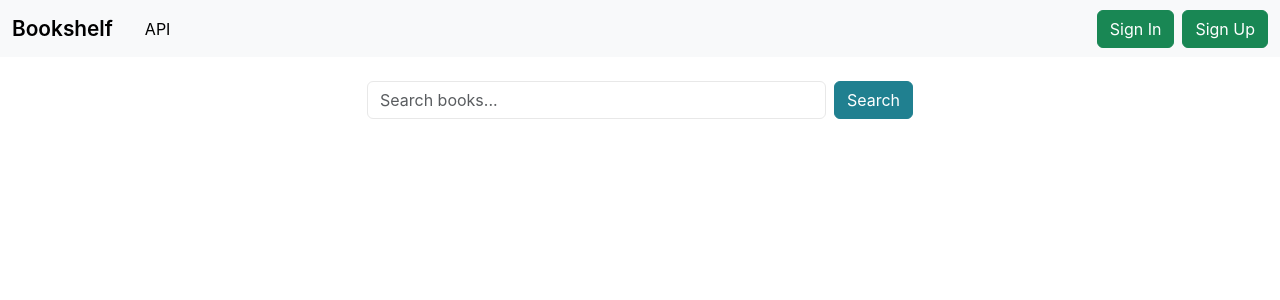
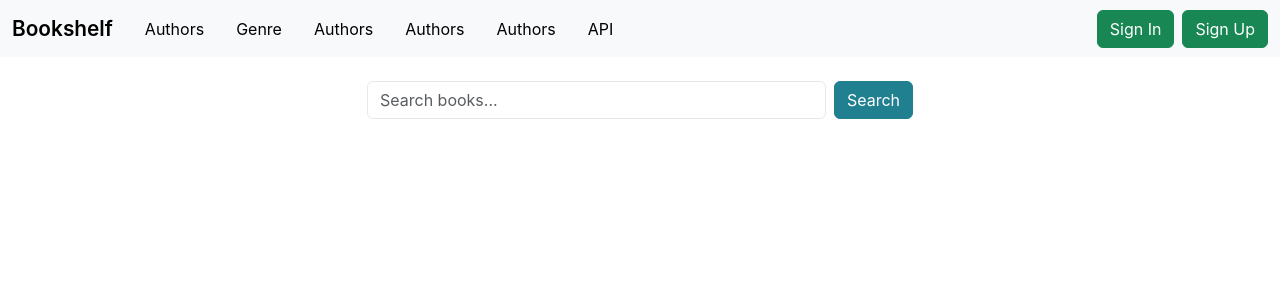
Before and after one commit to NLeech/Bookshelf, a Django app: page / in a window 1280 px wide. Shown: the top 300 px of the page. Run offline with Django 5.2, Linux system fonts and the light colour scheme.

Commit message:
feat: refactor navbar links into separate template

```diff
--- a/bookshelf/templates/base.html
+++ b/bookshelf/templates/base.html
@@ -32,13 +32,7 @@
                         <span class="navbar-toggler-icon"></span>
                     </button>
                     <div class="collapse navbar-collapse" id="navbarText">
-                        <ul role="navigation"
-                            aria-label="Project links"
-                            class="navbar-nav me-auto mb-2 mb-lg-0">
-                            <li class="nav-item">
-                                <a class="nav-link active" href="#">API</a>
-                            </li>
-                        </ul>
+                        {% include 'navbar_links.html' %}
                         {% include 'authentication/include/navbar_auth_links.html' %}
                     </div>
                 </div>
--- /dev/null
+++ b/bookshelf/templates/navbar_links.html
@@ -0,0 +1,8 @@
+<div class="navbar-nav me-auto mb-2 mb-lg-0">
+    <a class="nav-link active" href="#">Authors</a>
+    <a class="nav-link active" href="#">Genre</a>
+    <a class="nav-link active" href="#">Authors</a>
+    <a class="nav-link active" href="#">Authors</a>
+    <a class="nav-link active" href="#">Authors</a>
+    <a class="nav-link active" href="#">API</a>
+</div>
```
